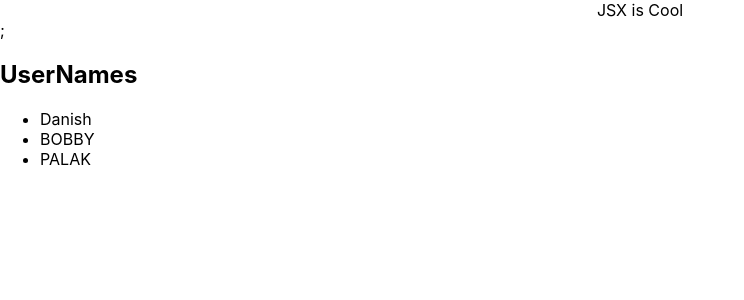
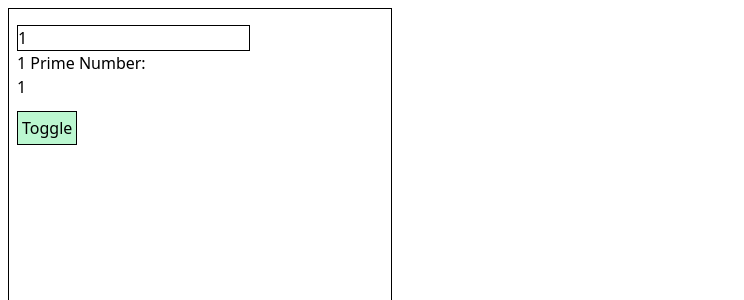
Before and after one commit to danishagarwal/React-Practice, a React (Create React App) app: page /memo in a window 1280 px wide. Shown: the top 300 px of the page, without its empty margins (0-744 px from the left). Built offline with nearby package versions, Linux system fonts and the light colour scheme.

Commit message:
useMemo prac

```diff
--- a/package.json
+++ b/package.json
@@ -8,6 +8,7 @@
     "@testing-library/user-event": "^13.5.0",
     "react": "^18.2.0",
     "react-dom": "^18.2.0",
+    "react-router-dom": "^6.16.0",
     "react-scripts": "5.0.1",
     "web-vitals": "^2.1.4"
   },
@@ -34,5 +35,8 @@
       "last 1 firefox version",
       "last 1 safari version"
     ]
+  },
+  "devDependencies": {
+    "tailwindcss": "^3.3.3"
   }
 }
--- a/src/App.css
+++ b/src/App.css
@@ -1,3 +1,3 @@
-.App {
-  text-align: center;
-}
+@tailwind base;
+@tailwind components;
+@tailwind utilities;
--- a/src/App.js
+++ b/src/App.js
@@ -1,26 +1,24 @@
 import logo from "./logo.svg";
 import "./App.css";
+import Memo from "./components/Memo";
+import Test from "./components/Test";
+import { RouterProvider, createBrowserRouter } from "react-router-dom";
+
+const appRouter = createBrowserRouter([
+  {
+    path: "/memo",
+    element: <Memo />,
+  },
+  {
+    path: "/",
+    element: <Test></Test>,
+  },
+]);
 
 function App() {
-  const users = [
-    { name: "Danish", age: "10" },
-    { name: "BOBBY", age: "20" },
-    { name: "PALAK", age: "30" },
-  ];
-
   return (
     <>
-      {/* Q1 - Display JSX */}
-      <div className="App">JSX is Cool </div>;
-      {/* Display users data and display on screen */}
-      <div>
-        <h2>UserNames</h2>
-        <ul>
-          {users.map((user) => (
-            <li>{user.name}</li>
-          ))}
-        </ul>
-      </div>
+      <RouterProvider router={appRouter}></RouterProvider>
     </>
   );
 }
--- /dev/null
+++ b/src/components/Memo.js
@@ -0,0 +1,47 @@
+import React, { useState, useMemo } from "react";
+import { nthPrime } from "./helper";
+
+const Memo = () => {
+  const [text, setText] = useState(1);
+  //With UseMemo
+  const prime = useMemo(() => nthPrime(text), [text]);
+
+  //Without Memo
+  //   const prime = () => {
+  //     return nthPrime(text);
+  //   };
+
+  console.log(prime);
+  const [isDark, setisDark] = useState(false);
+
+  return (
+    <>
+      <div
+        className={
+          "p-2 m-2 border border-black h-96 w-96 " + (isDark && "bg-gray-400")
+        }
+      >
+        <div>
+          <input
+            type="number"
+            className="mt-2 border border-black"
+            value={text}
+            onChange={(e) => setText(e.target.value)}
+          />
+        </div>
+        <div>
+          <h1 className="">{text} Prime Number: </h1>
+          <span>{prime}</span>
+        </div>
+        <button
+          className="border border-black bg-green-200 p-1 mt-3"
+          onClick={() => setisDark(!isDark)}
+        >
+          Toggle
+        </button>
+      </div>
+    </>
+  );
+};
+
+export default Memo;
--- /dev/null
+++ b/src/components/Test.js
@@ -0,0 +1,7 @@
+import React from "react";
+
+const Test = () => {
+  return <div>Hello World</div>;
+};
+
+export default Test;
--- /dev/null
+++ b/src/components/helper.js
@@ -0,0 +1,21 @@
+// function which gives prime at position n
+export function nthPrime(n) {
+  var primes = [2];
+  var x = 1;
+  var count = 0;
+  do {
+    for (var y = 2; y < x; y++) {
+      if (x % y === 0) {
+        count++;
+      }
+    }
+    if (count === 0) {
+      primes.push(x);
+      x++;
+    } else {
+      x++;
+      count = 0;
+    }
+  } while (primes.length < n);
+  return primes[primes.length - 1];
+}
--- a/src/index.css
+++ b/src/index.css
@@ -1,13 +1,3 @@
-body {
-  margin: 0;
-  font-family: -apple-system, BlinkMacSystemFont, 'Segoe UI', 'Roboto', 'Oxygen',
-    'Ubuntu', 'Cantarell', 'Fira Sans', 'Droid Sans', 'Helvetica Neue',
-    sans-serif;
-  -webkit-font-smoothing: antialiased;
-  -moz-osx-font-smoothing: grayscale;
-}
-
-code {
-  font-family: source-code-pro, Menlo, Monaco, Consolas, 'Courier New',
-    monospace;
-}
+@tailwind base;
+@tailwind components;
+@tailwind utilities;
--- /dev/null
+++ b/tailwind.config.js
@@ -0,0 +1,8 @@
+/** @type {import('tailwindcss').Config} */
+module.exports = {
+  content: ["./src/**/*.{html,js}"],
+  theme: {
+    extend: {},
+  },
+  plugins: [],
+};
```
Also changed, not shown: 1 other file (tests, documents, lock files or other folders).
